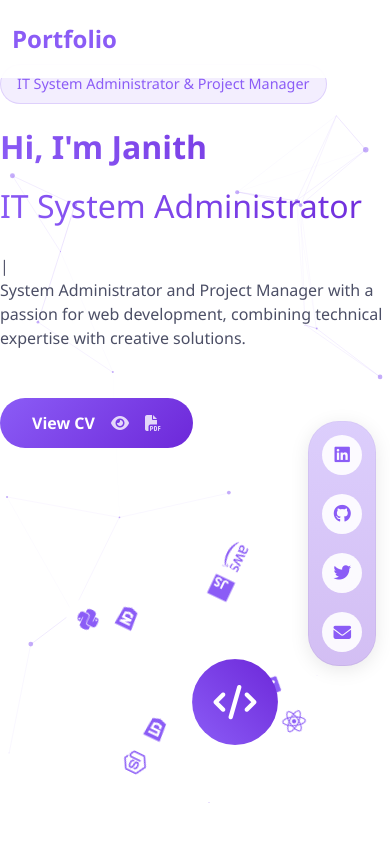
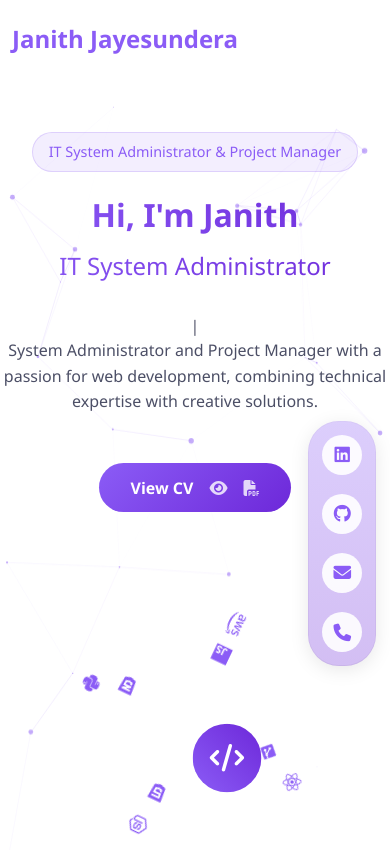
Before and after one commit to janithjayesundera/Portfolio, a plain HTML site: page index.html in a window 390 px wide. Shown: the top 850 px of the page. Drawn offline with nearby package versions, Linux system fonts and the light colour scheme.

Commit message:
Added phone icon and imporoved responsive design

```diff
--- a/index.html
+++ b/index.html
@@ -16,23 +16,23 @@
 <body>
     <!-- Floating Social Bar -->
 <div class="floating-social-bar" data-aos="fade-left">
-    <a href="#" class="social-link" aria-label="LinkedIn">
+    <a href="https://www.linkedin.com/in/janith-jayesundera-4a327a31a/" class="social-link" aria-label="LinkedIn">
         <i class="fab fa-linkedin"></i>
     </a>
-    <a href="#" class="social-link" aria-label="GitHub">
+    <a href="https://github.com/janithjayesundera" class="social-link" aria-label="GitHub">
         <i class="fab fa-github"></i>
     </a>
-    <a href="#" class="social-link" aria-label="Twitter">
-        <i class="fab fa-twitter"></i>
+    <a href="mailto:janith.jayesundera20@gmail.com" class="social-link" aria-label="Email">
+        <i class="fas fa-envelope"></i>
     </a>
-    <a href="#" class="social-link" aria-label="Email">
-        <i class="fas fa-envelope"></i>
+    <a href="tel:+436704029907" class="social-link" aria-label="Phone">
+        <i class="fas fa-phone"></i>
     </a>
 </div>
     <!-- Navigation -->
     <nav class="navbar navbar-expand-lg navbar-dark fixed-top">
         <div class="container">
-            <a class="navbar-brand" href="#">Portfolio</a>
+            <a class="navbar-brand" href="#">Janith Jayesundera</a>
             <button class="navbar-toggler" type="button" data-bs-toggle="collapse" data-bs-target="#navbarNav">
                 <span class="navbar-toggler-icon"></span>
             </button>
@@ -63,7 +63,7 @@
     <!-- Hero Section -->
     <section id="home" class="hero d-flex align-items-center">
         <div id="particles-js" class="particles-bg"></div>
-        <div class="container">
+        <div class="container postion-relative">
             <div class="row align-items-center">
                 <div class="col-lg-6 hero-content">
                     <p class="hero-badge">IT System Administrator & Project Manager</p>
--- a/styles.css
+++ b/styles.css
@@ -102,10 +102,14 @@ h1, h2, h3, h4, h5, h6 {
 
 /* Hero Section */
 .hero {
-    height: 100vh;
+    min-height: 100vh;
+    height: auto;
     background: var(--bg-color);
     position: relative;
     overflow: hidden;
+    padding: 80px 0;
+    display: flex;
+    align-items: center;
 }
 
 .particles-bg {
@@ -124,6 +128,7 @@ h1, h2, h3, h4, h5, h6 {
 
 .hero-content {
     padding: 2rem 0;
+    width: 100%;
 }
 
 .hero-badge {
@@ -138,41 +143,46 @@ h1, h2, h3, h4, h5, h6 {
 }
 
 .hero-title {
-    font-size: 3.5rem;
+    font-size: clamp(2rem, 5vw, 3.5rem);
     font-weight: 700;
     margin-bottom: 1rem;
     background: linear-gradient(45deg, var(--primary-color), var(--secondary-color));
     -webkit-background-clip: text;
     -webkit-text-fill-color: transparent;
+    line-height: 1.2;
 }
 
 .typing-text {
-    font-size: 2rem;
+    font-size: clamp(1.5rem, 4vw, 2rem);
     color: var(--primary-color);
     margin-bottom: 1.5rem;
     min-height: 2.5rem;
     background: linear-gradient(45deg, var(--primary-color), var(--secondary-color));
     -webkit-background-clip: text;
     -webkit-text-fill-color: transparent;
+    line-height: 1.3;
 }
 
 .hero-subtitle {
-    font-size: 2rem;
+    font-size: clamp(1.5rem, 4vw, 2rem);
     color: var(--primary-color);
     margin-bottom: 1.5rem;
     font-weight: 500;
+    line-height: 1.3;
 }
 
 .hero-description {
-    font-size: 1.2rem;
+    font-size: clamp(1rem, 3vw, 1.2rem);
     color: var(--text-color);
     margin-bottom: 2rem;
     max-width: 500px;
+    line-height: 1.6;
 }
 
 .hero-buttons {
     display: flex;
     gap: 1rem;
+    flex-wrap: wrap;
 }
 
 .btn-outline {
@@ -284,12 +294,21 @@ h1, h2, h3, h4, h5, h6 {
 
 /* Responsive Hero */
 @media (max-width: 768px) {
-    .hero-title {
-        font-size: 2.5rem;
+    .hero {
+        padding-top: 100px;
+    }
+
+    .hero-content {
+        text-align: center;
     }
 
     .hero-description {
-        font-size: 1rem;
+        margin-left: auto;
+        margin-right: auto;
+    }
+
+    .hero-buttons {
+        justify-content: center;
     }
 
     .hero-visual {
@@ -298,8 +317,26 @@ h1, h2, h3, h4, h5, h6 {
     }
 
     .orbit-container {
-        width: 250px;
+        transform: scale(0.8);
+    }
+}
+
+@media (max-width: 375px) {
+    .hero {
+        padding-top: 80px;
+    }
+
+    .hero-visual {
         height: 250px;
+    }
+
+    .orbit-container {
+        transform: scale(0.7);
+    }
+
+    .hero-badge {
+        font-size: 0.8rem;
+        padding: 0.4rem 0.8rem;
     }
 }
 
@@ -1117,3 +1154,48 @@ html {
 [data-theme="dark"] .certificate-footer {
     border-color: rgba(255,255,255,0.1);
 }
+
+@media screen and (max-width: 768px) {
+    .hero .row {
+        display: flex;
+        flex-direction: column;
+        align-items: center;
+        text-align: center;
+    }
+
+    .hero-content {
+        display: flex;
+        flex-direction: column;
+        align-items: center;
+        text-align: center;
+    }
+
+    .hero-content .hero-badge {
+        align-self: center;
+        text-align: center;
+        width: auto;
+    }
+
+    .hero-content .hero-title,
+    .hero-content .typing-text,
+    .hero-content .hero-description,
+    .hero-buttons {
+        text-align: center;
+        align-self: center;
+        width: 100%;
+    }
+
+    .hero-buttons {
+        display: flex;
+        justify-content: center;
+    }
+
+    .split-button {
+        display: flex;
+        justify-content: center;
+    }
+
+    .hero-visual {
+        margin-top: 2rem;
+    }
+}
```
Also changed, not shown: 1 other file.
